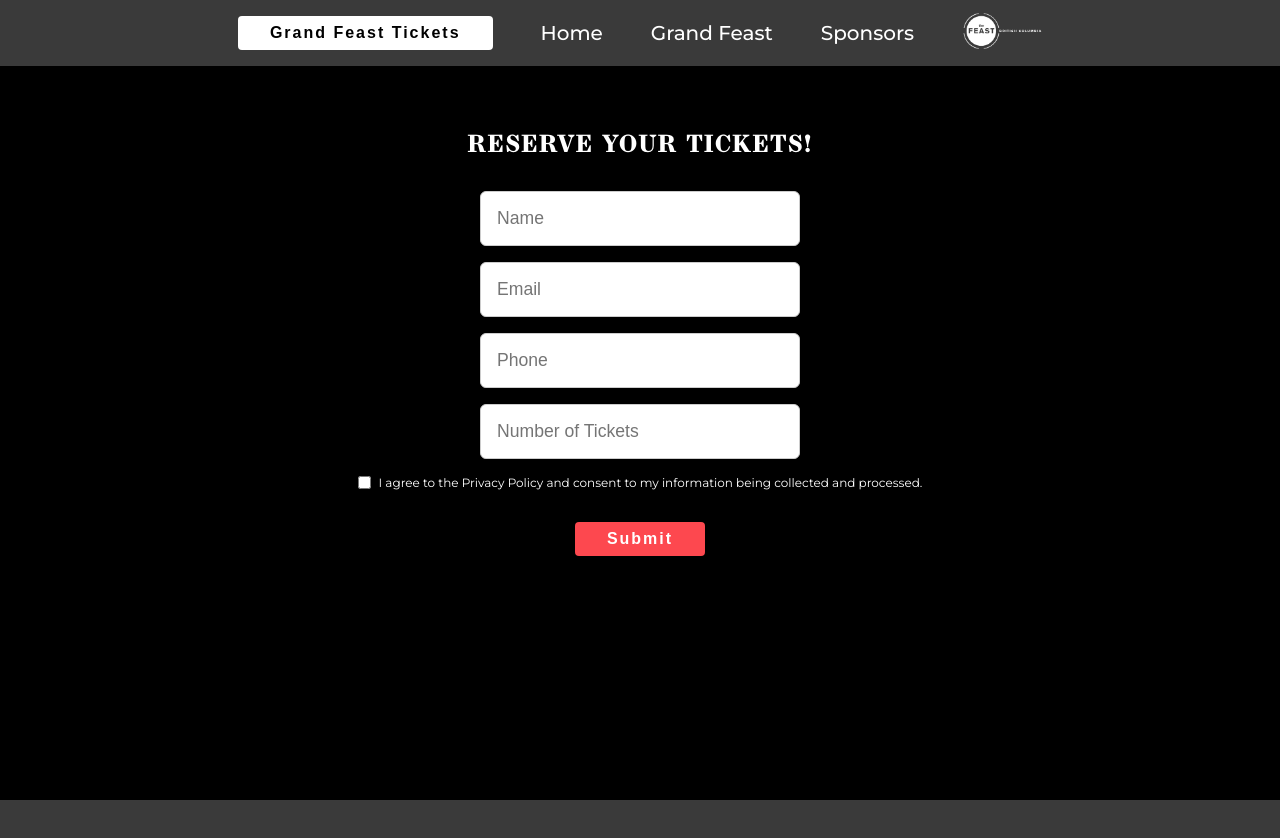
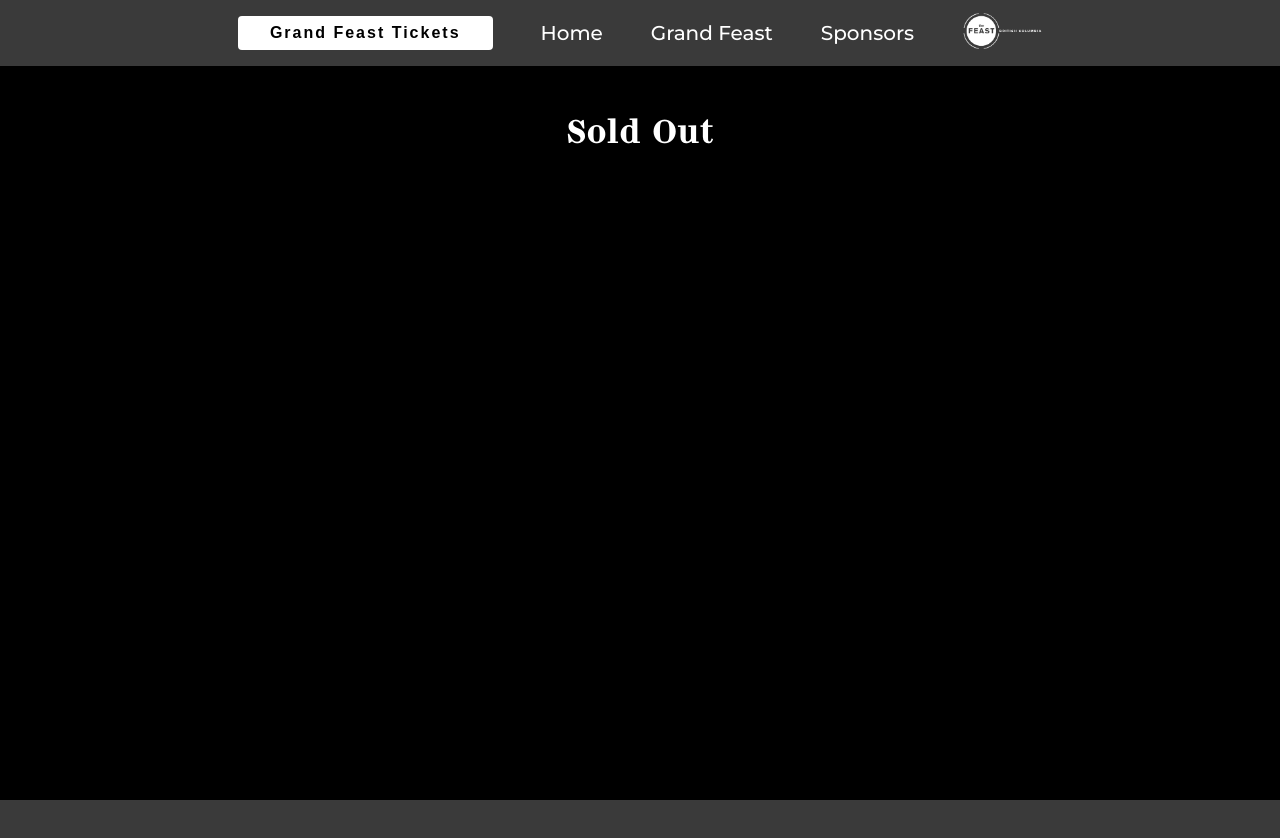
Before and after one commit to yapangelo/feastbc, a React (Vite) app: page /tickets in a window 1280 px wide. Shown: the top 838 px of the page. Built offline with nearby package versions, Linux system fonts and the light colour scheme.

Commit message:
sold out tickets

```diff
--- a/src/pages/TicketsPage/TicketsPage.jsx
+++ b/src/pages/TicketsPage/TicketsPage.jsx
@@ -10,7 +10,7 @@ const TicketsPage = () => {
         alt="tickets"
         className="ticketspage__anouncement"
       /> */}
-      <Form
+      {/* <Form
         title="RESERVE YOUR TICKETS!"
         inputs={[
           {
@@ -39,7 +39,8 @@ const TicketsPage = () => {
             required: true,
           },
         ]}
-      />
+      /> */}
+      <h1 className="ticketspage__soldout">Sold Out</h1>
     </section>
   );
 };
--- a/src/pages/TicketsPage/TicketsPage.scss
+++ b/src/pages/TicketsPage/TicketsPage.scss
@@ -13,4 +13,11 @@
         margin: 0 auto;
         display: block;
     }
+
+    &__soldout {
+        color: white;
+        text-align: center;
+        font-size: 2rem;
+        margin-top: 2rem;
+    }
 }
```
